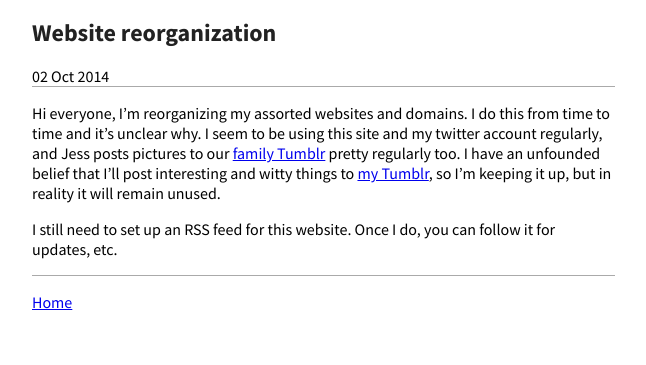
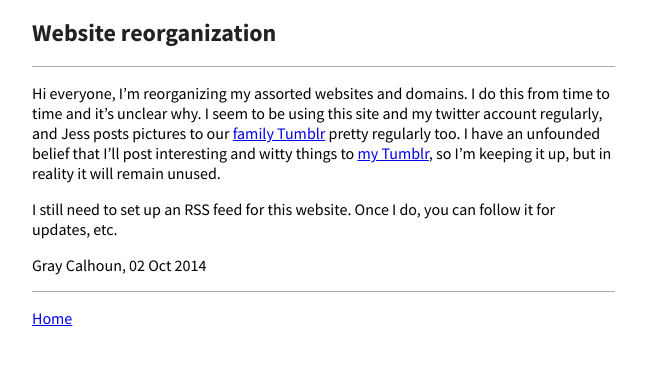
Before and after one commit to mmkuang/grayclhn.github.io, a Jekyll site: the page built from blog/_posts/2014-10-02-reboot.md, in a window 1280 px wide. Shown: the top 365 px of the page, without its empty margins (0-646 px from the left). Built offline with Jekyll 4.4.1, drawn with Linux system fonts in a browser that asks for light colours; Markdown is read by kramdown in place of the engine named in the settings.

Commit message:
Tweak blog post layout

```diff
--- a/_layouts/blog.html
+++ b/_layouts/blog.html
@@ -10,9 +10,10 @@
     <div class="wrapper">
       <section>
 	<h1>{{ page.title }}</h1>
-	{{ page.date | date_to_string }}
 	<hr>
 	{{ content }}
+
+	<p>{{ page.author }}, {{ page.date | date_to_string }}</p>
 	<hr>
 	<a href="/">Home</a>
       </section>
```
